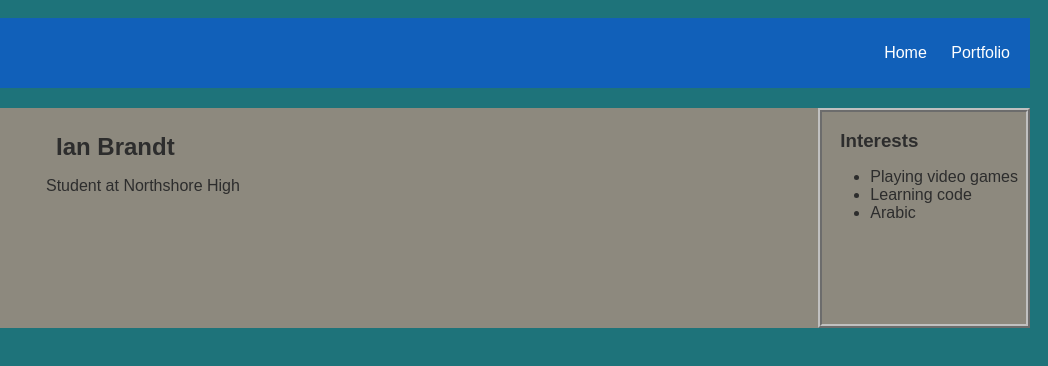
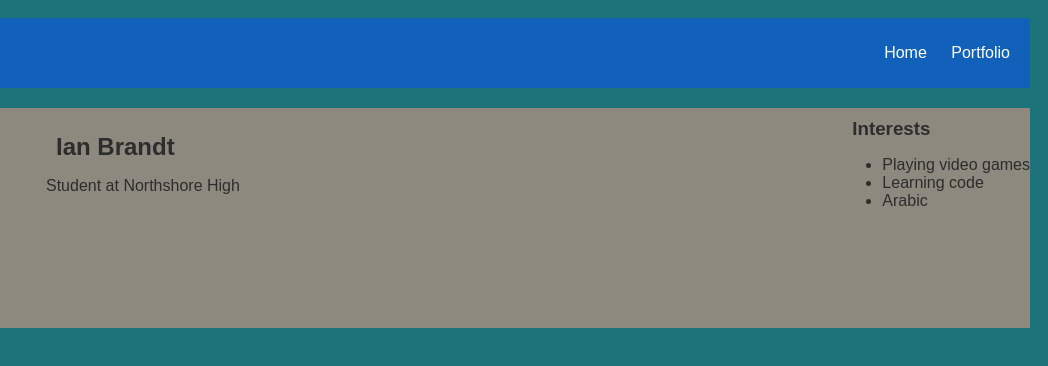
Before and after one commit to ianbrandt975/ianbrandt975.github.io, a plain HTML site: page index.html in a window 1280 px wide. Shown: the full height of the page, 232-1280 px from the left. Drawn offline with Linux system fonts and the light colour scheme.

Commit message:
Revert "fixed interests"
This reverts commit 27517d3aaf0072d1e20e2145a1a1c41f1e676c54.

```diff
--- a/index.html
+++ b/index.html
@@ -57,10 +57,6 @@
         flex: 1;
         padding: 15px;
     }
-    #interests {
-        border: 4px silver ridge;
-        padding: 8px;
-    }
     h2, h3 {
         margin: 10px;
     }
```
